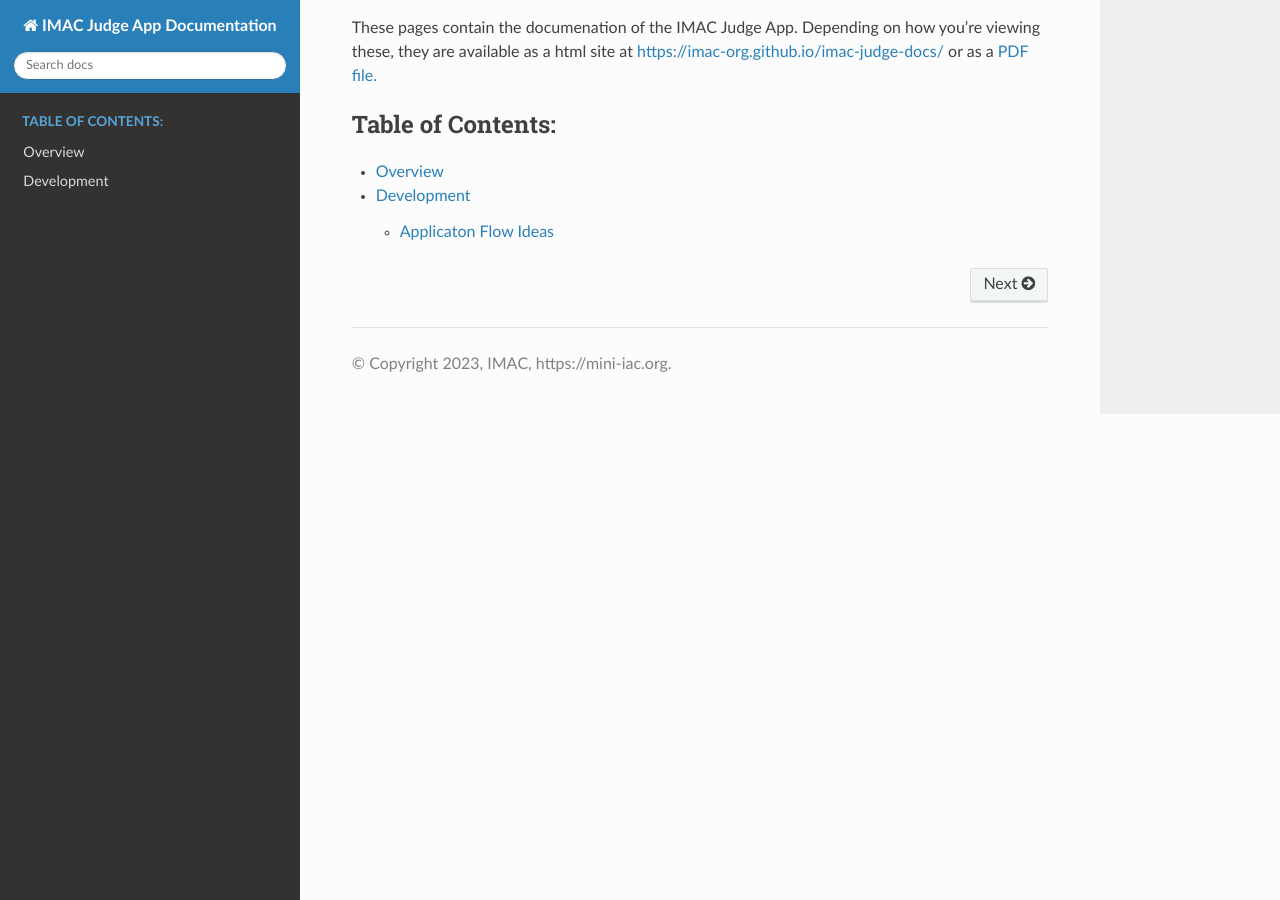
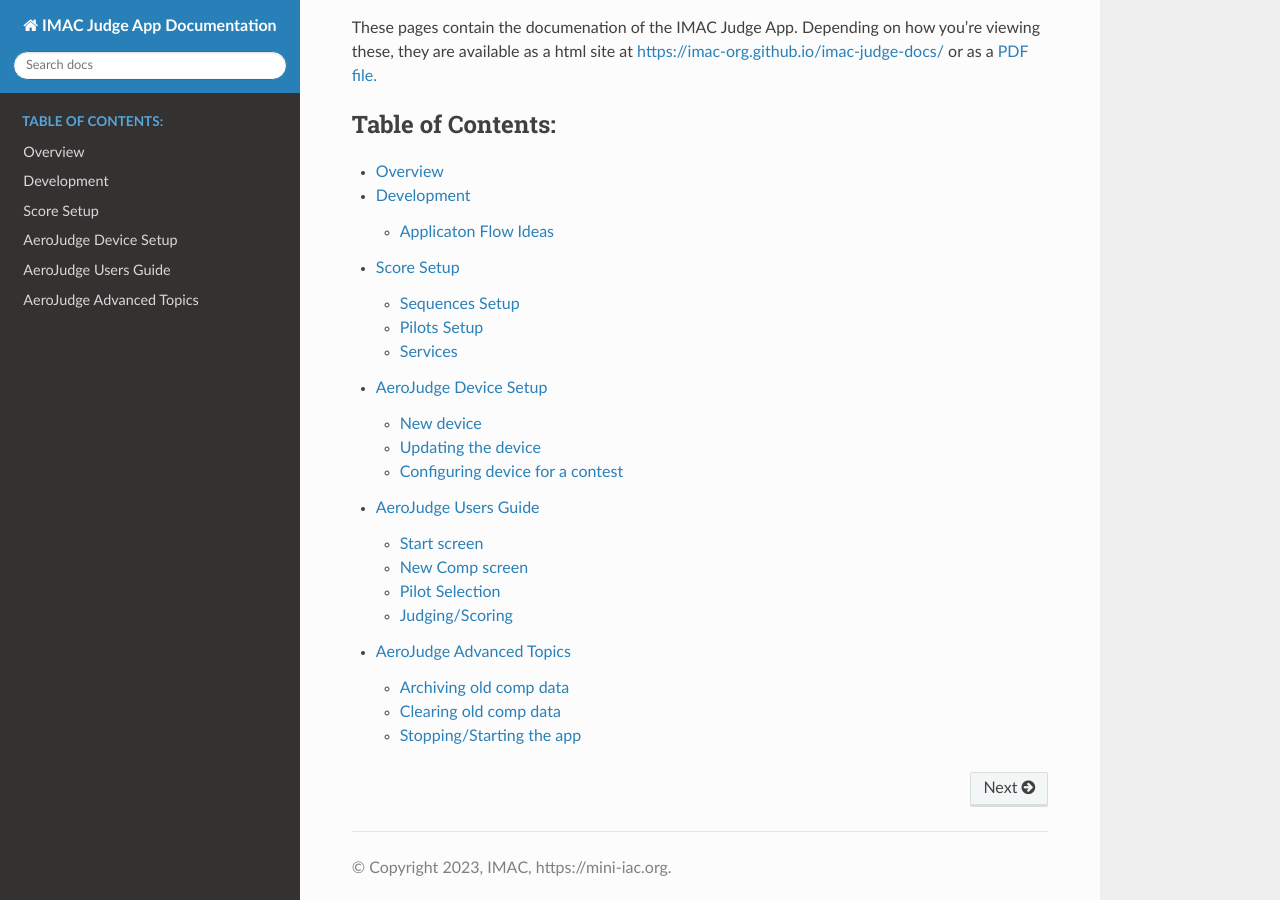
Before and after one commit to dpgarceau/imac-judge-docs, a Sphinx documentation site: the page built from docs/source/index.rst, in a window 1280 px wide and 900 px high, scrolled down 504 px. Built offline with Sphinx 7.4.7 and the Read the Docs theme 2.0.0, drawn with Linux system fonts in a browser that asks for light colours; some of the changed lines change nothing that is shown.

Commit message:
Adding new pages

```diff
--- /dev/null
+++ b/docs/source/03-ScoreSetup.rst
@@ -0,0 +1,13 @@
+Score Setup
+===========
+
+Sequences Setup
+---------------
+
+
+Pilots Setup
+------------
+
+
+Services
+--------
--- /dev/null
+++ b/docs/source/04-AeroJudgeDeviceSetup.rst
@@ -0,0 +1,60 @@
+AeroJudge Device Setup
+======================
+
+New device
+----------
+
+If you have a new device or a new SD card, then you need to download the full device image:
+
+1. download image here
+2. Use pi imager to write image to SD card
+
+   * Win32 Disk Imager https://sourceforge.net/projects/win32diskimager
+   * balenaEtcher https://www.balena.io/etcher
+   * Raspberry Pi Imager https://www.raspberrypi.com/software/
+
+3. Once the pi image is written, a drive letter will be assigned (in Windows)
+4. Continue to Configuring device for a contest
+
+
+Updating the device
+-------------------
+
+If you have an existing device that needs to be updated:
+
+1. Be sure device is connected to WiFi network with internet available
+2. Login to the device
+3. Run update command: ./judge_update.sh
+
+
+Configuring device for a contest
+--------------------------------
+
+1. Insert SD card, opening the result drive, and find the file named settings.json.
+2. Open this file in a standard text editor (not a rich editor like MS Word).
+3. Edit the file placing the appropriate values after the colon (:) being careful to preserve all formatting (braces, quotes, commas).
+
+.. code-block:: javascript
+
+    {
+        "judge_id":1,
+        "line_number":1,
+        "score_host":"192.168.50.100",
+        "score_http_port":80,
+        "language":"en"
+    }
+
+*settings.json file parameters:*
+
+ **line_number** is a single integer number starting at 1. Each AeroJudge device for a given flight line should have the same number. A different flight line should have the next highest integer number (eg 2) for all devices being used on that line.
+
+ **judge_id** is a single integer number starting at 1. Each AeroJudge device for a given flight line should have a different judge id from 2 (minimum) to the number of judges for that line.
+
+ **score_host** is the network IP address of the computer running the Score software with services running
+
+ **score_http_port** is the port number entered on the Score software services tab
+
+ **language** is the two letter language code (currently only en is supported)
+
+4. Be sure to eject the disk properly (right-click drive letter and choose Eject)
+5. Insert the SD card back into the device and power the device
--- /dev/null
+++ b/docs/source/05-AeroJudgeUserGuide.rst
@@ -0,0 +1,17 @@
+AeroJudge Users Guide
+=====================
+
+Start screen
+------------
+
+
+New Comp screen
+---------------
+
+
+Pilot Selection
+---------------
+
+
+Judging/Scoring
+---------------
--- /dev/null
+++ b/docs/source/06-AeroJudgeAdvanced.rst
@@ -0,0 +1,13 @@
+AeroJudge Advanced Topics
+=========================
+
+Archiving old comp data
+-----------------------
+
+
+Clearing old comp data
+----------------------
+
+
+Stopping/Starting the app
+-------------------------
--- a/docs/source/index.rst
+++ b/docs/source/index.rst
@@ -26,3 +26,7 @@
 
    01-overview
    02-development
+   03-ScoreSetup
+   04-AeroJudgeDeviceSetup
+   05-AeroJudgeUserGuide
+   06-AeroJudgeAdvanced
```
